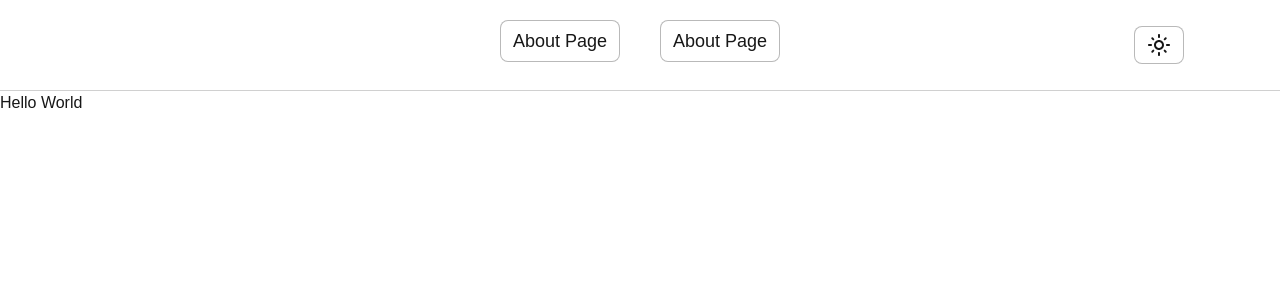
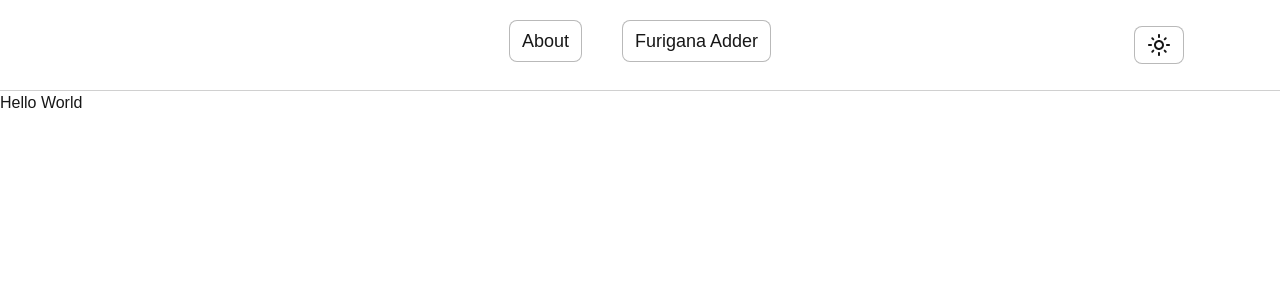
Before and after one commit to Jinxy2004/japanese-playground, a Next.js app: page / in a window 1280 px wide. Shown: the top 300 px of the page. Built offline with nearby package versions, Linux system fonts and the light colour scheme.

Commit message:
Added pageName tag to NavBarLinks

```diff
--- a/app/components/NavBar.tsx
+++ b/app/components/NavBar.tsx
@@ -7,8 +7,8 @@ export default function NavBar() {
     <div className="sticky top-0 z-50 w-full border-b border-foreground/20 bg-background py-5 px-24">
       <div className="relative flex items-center justify-center">
         <ul className="flex gap-10 text-lg">
-          <NavBarLink page="about" />
-          <NavBarLink page="furigana-adder" />
+          <NavBarLink page="about" pageName="About" />
+          <NavBarLink page="furigana-adder" pageName="Furigana Adder" />
         </ul>
 
         <div className="absolute right-0">
--- a/app/components/NavBarLink.tsx
+++ b/app/components/NavBarLink.tsx
@@ -1,6 +1,12 @@
 import Link from "next/link";
 
-export default function NavBarLink({ page }: { page: string }) {
+export default function NavBarLink({
+  page,
+  pageName,
+}: {
+  page: string;
+  pageName: string;
+}) {
   return (
     <div>
       <Link
@@ -9,7 +15,7 @@ export default function NavBarLink({ page }: { page: string }) {
         after:absolute after:top-0 after:right-0 after:h-full after:w-0 after:bg-linear-to-l after:from-foreground/45 after:to-foreground/20 after:transition-all after:duration-300 hover:after:w-[50%]"
         href={`/${page}`}
       >
-        <span className="relative z-10">About Page</span>
+        <span className="relative z-10">{pageName}</span>
       </Link>
     </div>
   );
--- a/app/components/ThemeToggle.tsx
+++ b/app/components/ThemeToggle.tsx
@@ -5,7 +5,6 @@ import { MdOutlineDarkMode, MdOutlineLightMode } from "react-icons/md";
 
 export function ThemeToggle() {
   const { theme, setTheme } = useTheme();
-
   return (
     <div>
       <button
```
